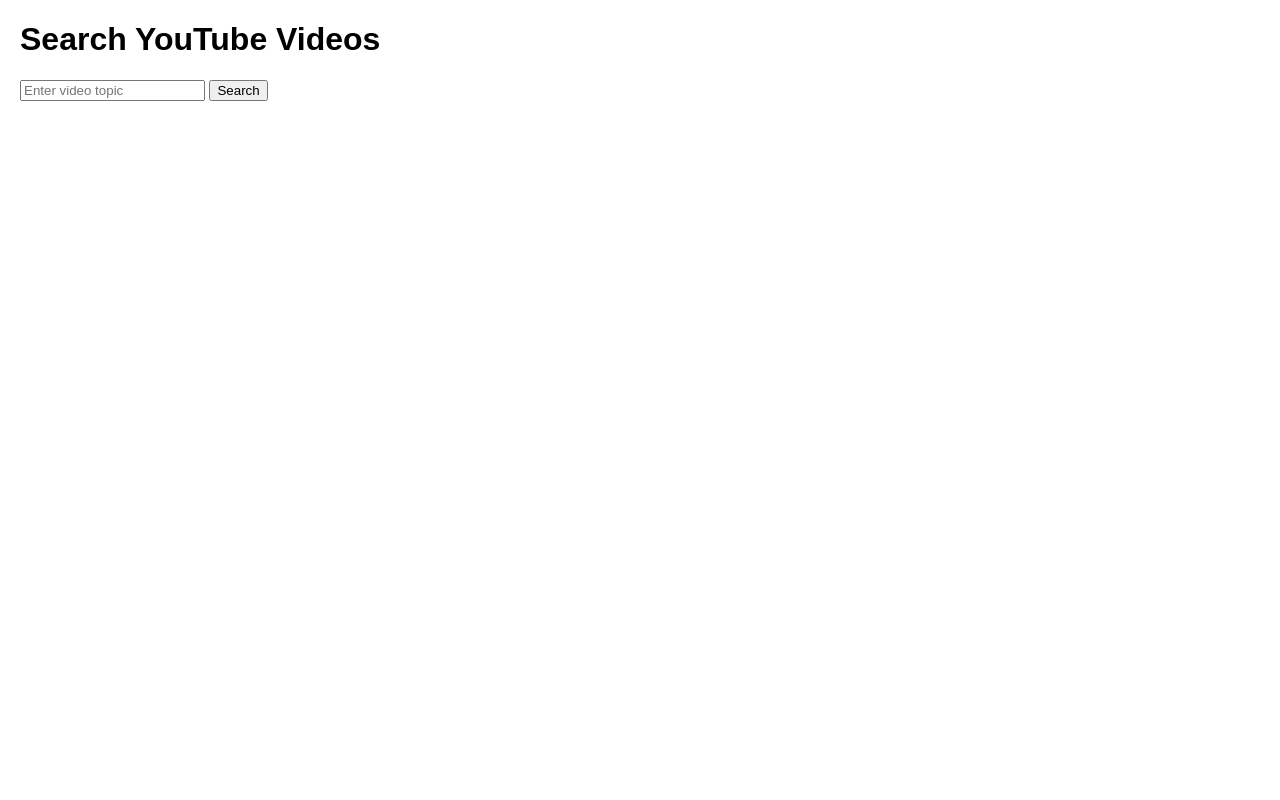
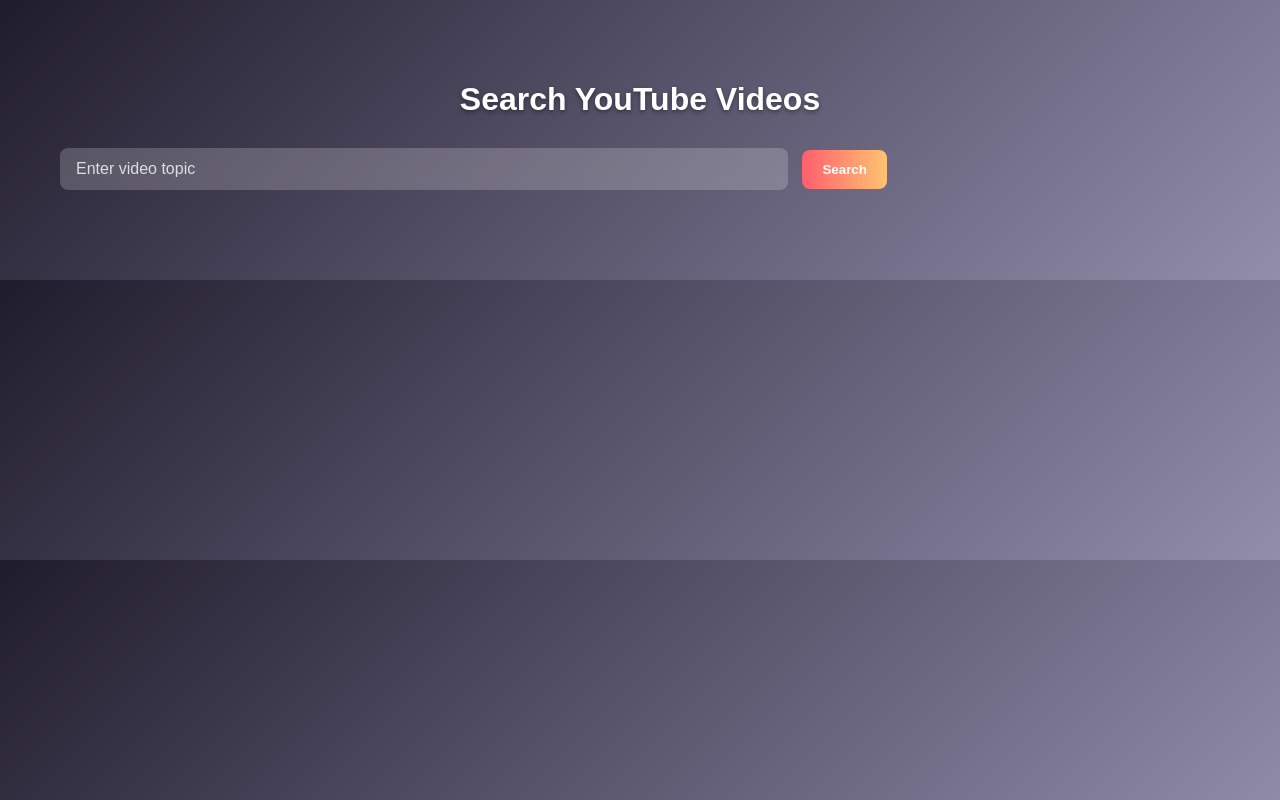
Before and after one commit to Rutwik-Stuff/uy-video, a plain HTML site: page index.html in a window 1280 px wide. Drawn offline with Linux system fonts and the light colour scheme.

Commit message:
add some CSS

```diff
--- a/index.html
+++ b/index.html
@@ -3,6 +3,7 @@
 <head>
   <meta charset="UTF-8">
   <title>YouTube Video Search</title>
+  <link rel="stylesheet" type="text/css" href="/uy-video/style.css">
   <style>
     body { font-family: Arial, sans-serif; margin: 20px; }
     #results { list-style: none; padding: 0; }
```
